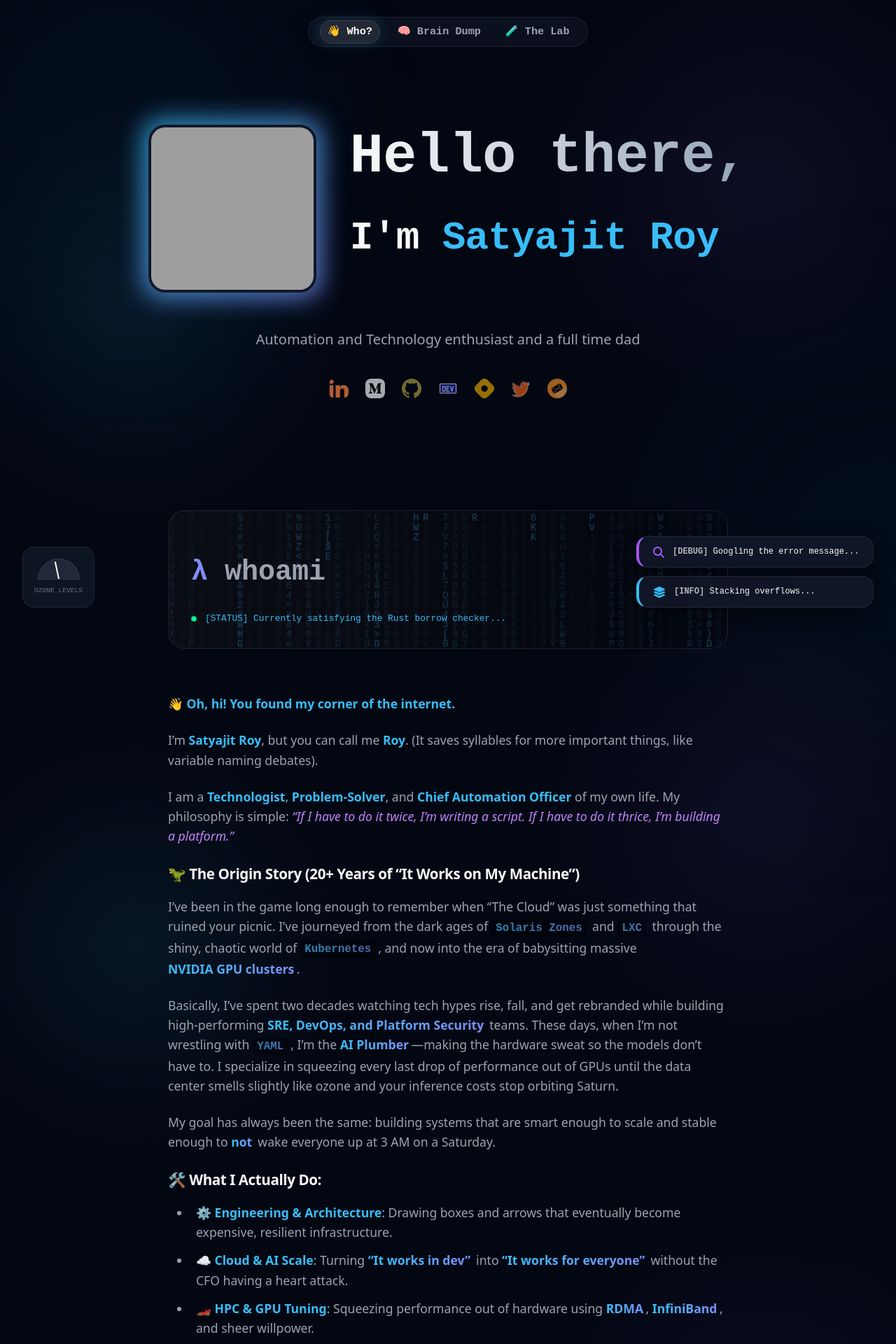
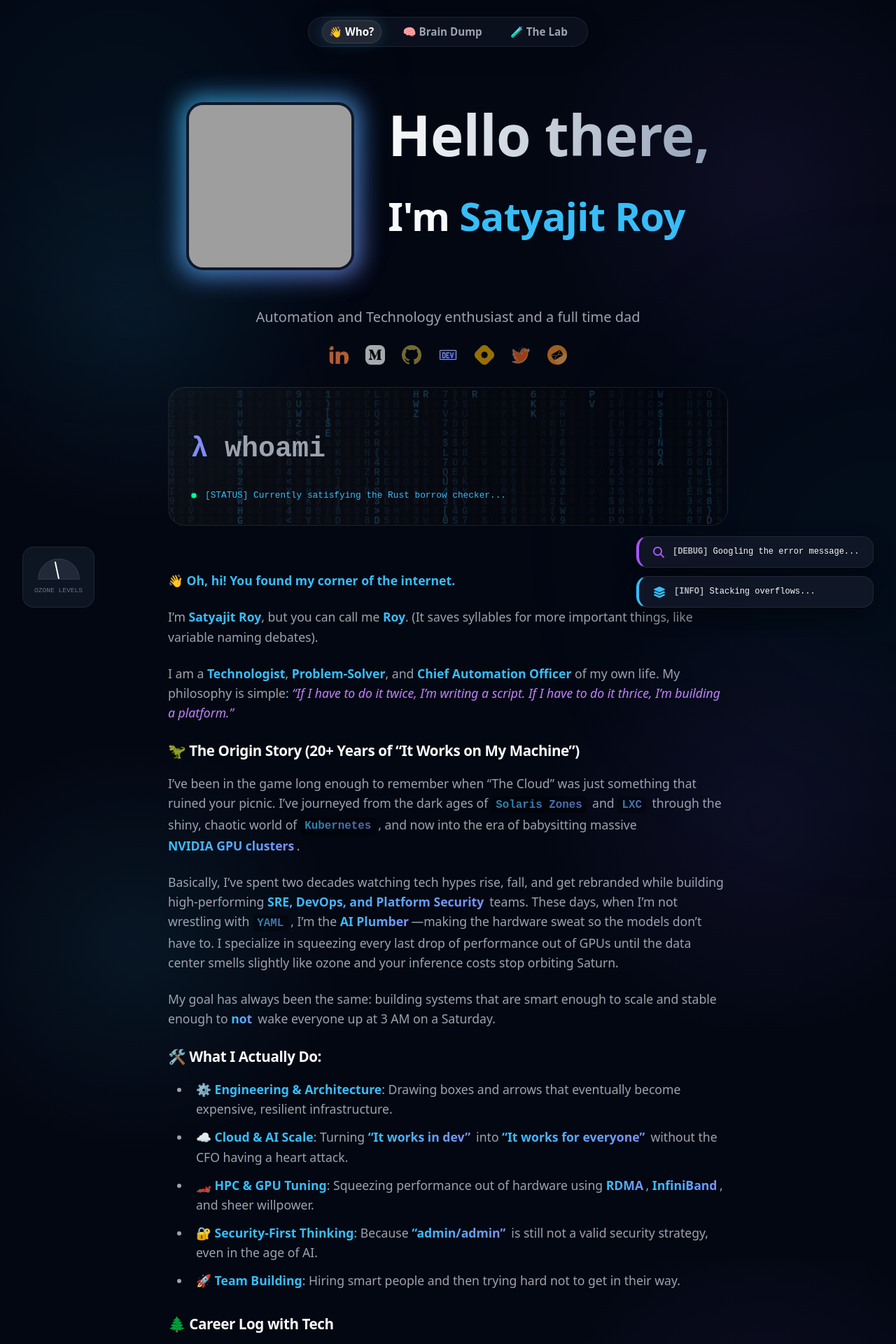
Before and after one commit to kodelint/kodelint.github.io, a Jekyll site: the page built from index.md, in a window 1280 px wide. Shown: the top 1920 px of the page at 70% size. Built offline with Jekyll 4.4.1, drawn with Linux system fonts in a browser that asks for light colours; nearby versions of some CDN libraries; grey boxes are pictures that could not be loaded.

Commit message:
fix(ui): reduce vertical spacing and update fonts
- Tightened vertical space between social icons and terminal header

- Updated nav menu and header text fonts to 'Space Grotesk'

- Reduced various paddings and margins to achieve a more compact layout

```diff
--- a/_sass/_components.scss
+++ b/_sass/_components.scss
@@ -25,7 +25,7 @@ nav .nav-container {
 nav a {
   color: var(--text-secondary);
   font-weight: 600;
-  font-family: var(--font-mono);
+  font-family: var(--font-heading);
   font-size: 0.95rem;
   padding: 0.2rem 0.6rem;
   border-radius: 100px;
@@ -80,7 +80,7 @@ nav a.active {
 .profile-header .owner-name {
   text-align: left;
   margin: 0;
-  font-family: var(--font-mono);
+  font-family: var(--font-heading);
 }
 
 @media (max-width: 900px) {
@@ -154,7 +154,7 @@ header h1.owner-name .name {
 header .desc {
   font-size: 1.25rem;
   color: var(--text-secondary);
-  margin-bottom: 2.5rem;
+  margin-bottom: 1.5rem;
   max-width: 700px;
 }
 
--- a/_sass/_layout.scss
+++ b/_sass/_layout.scss
@@ -7,8 +7,8 @@
 
 /* Header / Hero Section Structure */
 header {
-  padding-top: 10rem;
-  padding-bottom: 2rem;
+  padding-top: 8rem;
+  padding-bottom: 0;
   text-align: center;
 }
 
@@ -39,10 +39,11 @@ header {
 .page {
   max-width: 800px;
   margin: 0 auto;
-  padding-top: 8rem;
+  padding-top: 2rem;
 }
 
 .page-header {
+  padding-top: 6rem;
   margin-bottom: 4rem;
   text-align: center;
 }
```
